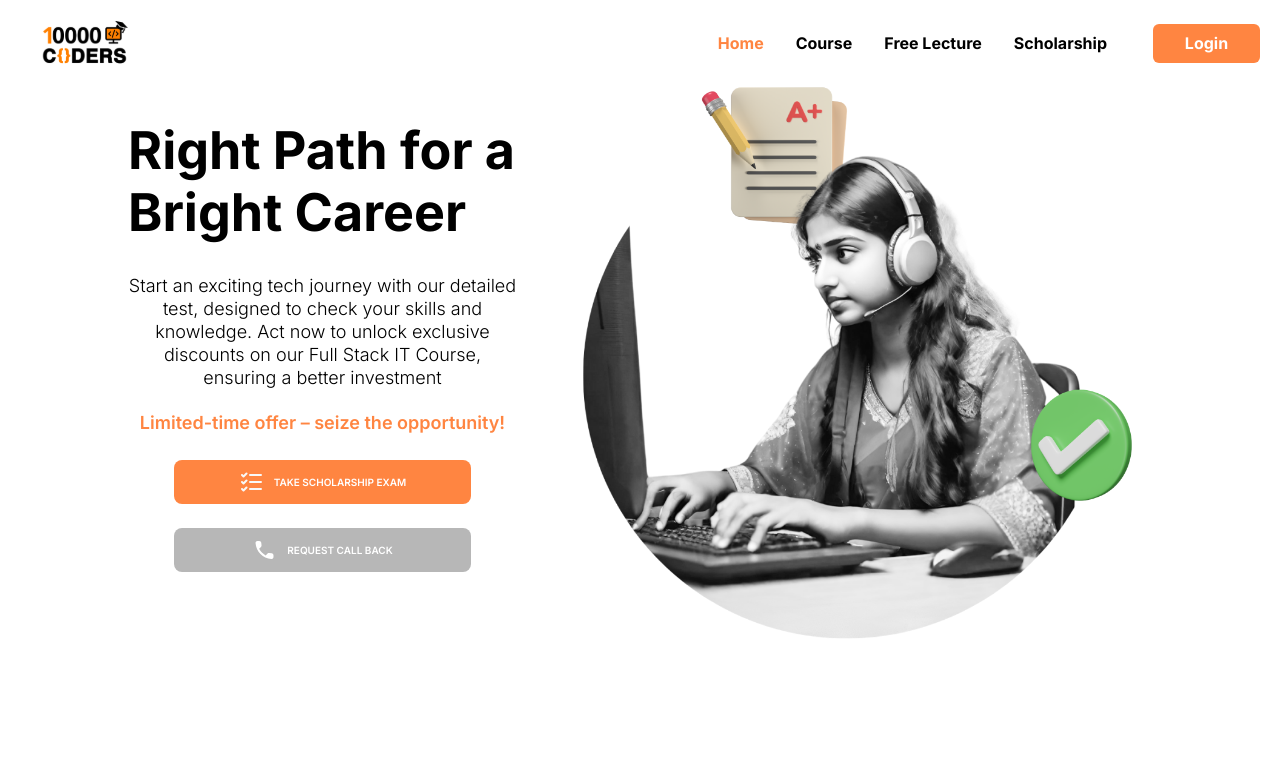
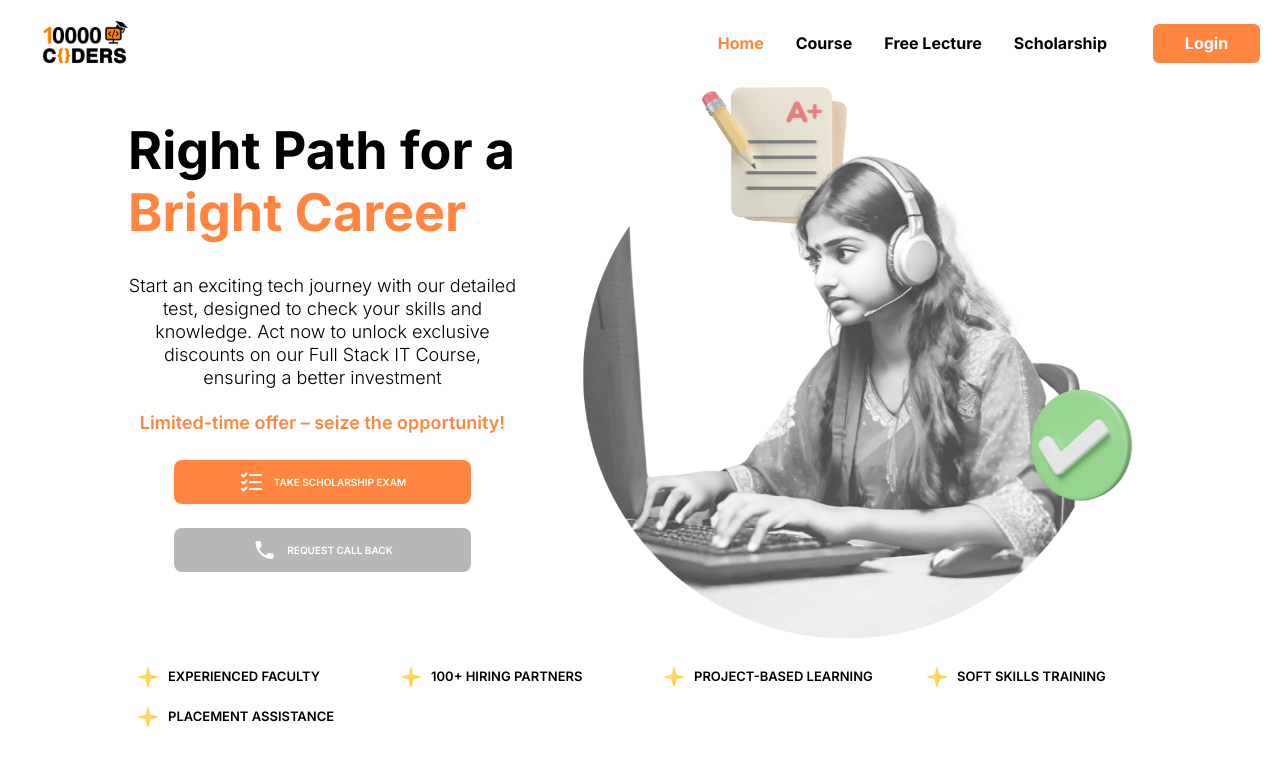
Before and after one commit to sanny085/product-10k-student-ui, a Next.js app: page /Scholarship in a window 1280 px wide. Shown: the top 766 px of the page. Built offline with nearby package versions, Linux system fonts and the light colour scheme.

Commit message:
Removed the home screen

```diff
--- a/src/app/(routes)/FreeLecture/page.js
+++ b/src/app/(routes)/FreeLecture/page.js
@@ -1,8 +1,7 @@
-// import { LandingPageFooter } from "@/components/HomeComponents/LandingPage/LandingPage";
-// import styles from "@/components/HomeComponents/LandingPage/LandingPage.module.css";
+import { LandingPageFooter } from "components/HomeComponents/LandingPage/LandingPage";
+import styles from "components/HomeComponents/LandingPage/LandingPage.module.css";
 
 const FreeLecture = () => {
-  const styles = "";
   return (
     <>
       <main
@@ -53,7 +52,7 @@ const FreeLecture = () => {
             />
           </div>
         </div>
-        {/* <LandingPageFooter /> */}
+        <LandingPageFooter />
       </main>
     </>
   );
--- a/src/app/(routes)/Home/page.js
+++ /dev/null
@@ -1,18 +0,0 @@
-// import HomePageComponents from "@/components/HomeComponents/index";
-import {
-  successStories,
-  curriculum,
-} from "@/shared/staticData/homeScreen.json";
-import PageHeader from "@/widgets/PageHeader/PageHeader";
-
-export default function HomePage() {
-  return (
-    <>
-      <PageHeader />
-      {/* <HomePageComponents
-        successStories={successStories}
-        curriculum={curriculum}
-      /> */}
-    </>
-  );
-}
--- a/src/app/(routes)/Scholarship/page.js
+++ b/src/app/(routes)/Scholarship/page.js
@@ -1,8 +1,7 @@
-// import { LandingPageFooter } from "@/components/HomeComponents/LandingPage/LandingPage";
-// import styles from "@/components/HomeComponents/LandingPage/LandingPage.module.css";
+import { LandingPageFooter } from "components/HomeComponents/LandingPage/LandingPage";
+import styles from "components/HomeComponents/LandingPage/LandingPage.module.css";
 
 const Scholarship = () => {
-  const styles = "";
   return (
     <>
       <main
@@ -53,7 +52,7 @@ const Scholarship = () => {
             />
           </div>
         </div>
-        {/* <LandingPageFooter /> */}
+        <LandingPageFooter />
       </main>
     </>
   );
--- a/src/widgets/PageHeader/PageHeader.jsx
+++ b/src/widgets/PageHeader/PageHeader.jsx
@@ -16,10 +16,12 @@ export default function PageHeader({ handleRequestModal }) {
   };
   return (
     <nav className="mt-[20px] sm:w-full }mb-[30px] sm:px-[10px] md:px-[20px] items-center flex justify-between">
-      <img
-        src="/LandingPageImages/10k_Logo.svg"
-        className={`w-[132px] h-[46px] ${styles.logo} flex-shrink-0`}
-      />
+      <Link href="/">
+        <img
+          src="/LandingPageImages/10k_Logo.svg"
+          className={`w-[132px] h-[46px] ${styles.logo} flex-shrink-0`}
+        />
+      </Link>
       <section
         className={`flex ${styles.menuSection} justify-end sm:gap-x-[15px] md:gap-x-[36px] font-bold sm:text-[16px] items-center`}
       >
```
